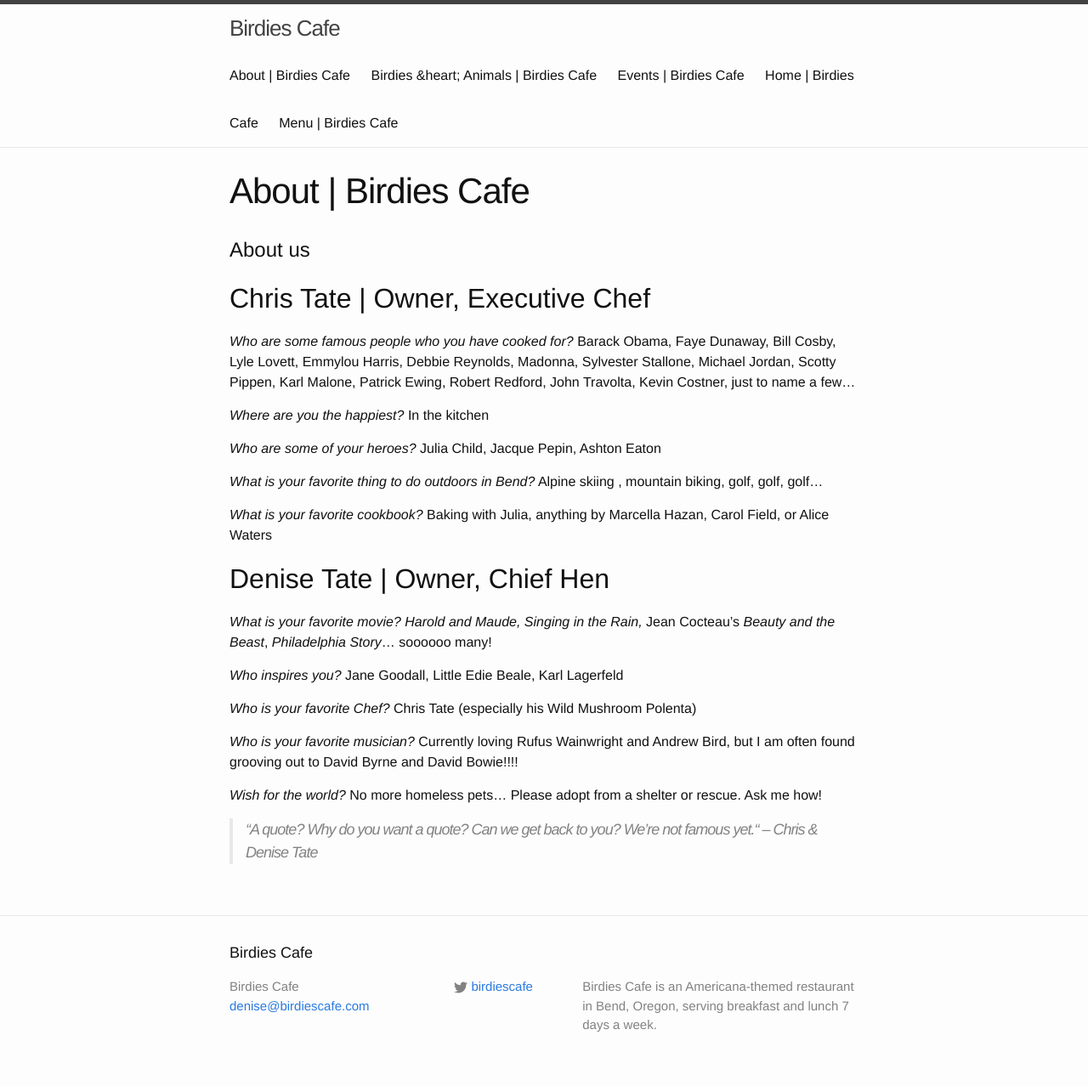
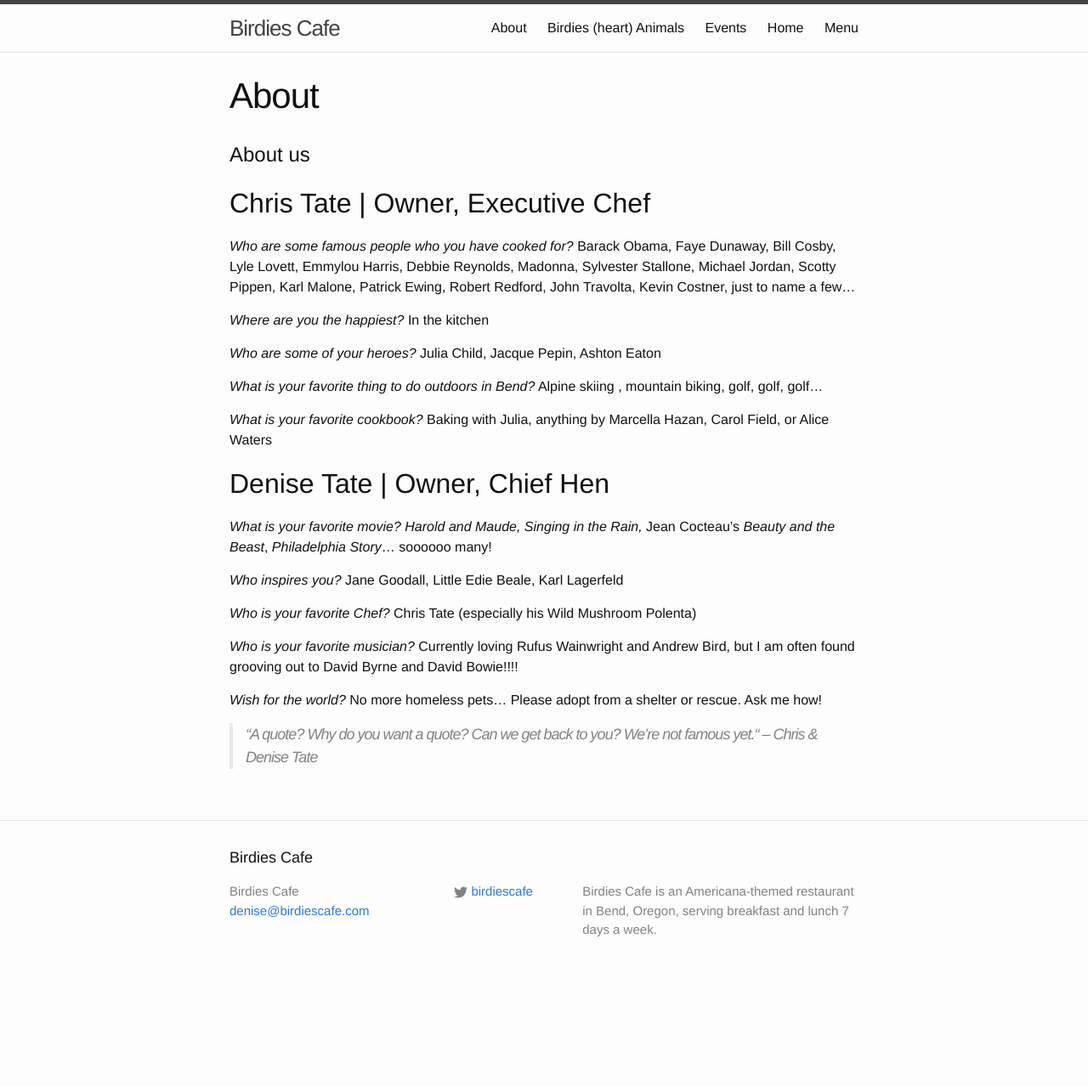
Before and after one commit to birdiescafe/birdiescafe.github.io, a Jekyll site: the page built from about.md, in a window 1280 px wide. Shown: the whole page at 85% size. Built offline with Jekyll 4.4.1, drawn with Linux system fonts in a browser that asks for light colours; after the commit the page ends 1166 px from its top, so only the background shows below that.

Commit message:
updating frontmatter

```diff
--- a/about.md
+++ b/about.md
@@ -1,6 +1,6 @@
 ---
 layout: page
-title: About | Birdies Cafe
+title: About
 permalink: /about/
 ---
 
--- a/animals.md
+++ b/animals.md
@@ -1,6 +1,6 @@
 ---
 layout: page
-title: Birdies &heart; Animals | Birdies Cafe
+title: Birdies (heart) Animals
 permalink: /animals/
 ---
 
--- a/events.md
+++ b/events.md
@@ -1,6 +1,6 @@
 ---
 layout: page
-title: Events | Birdies Cafe
+title: Events
 permalink: /events/
 ---
 
--- a/menu.md
+++ b/menu.md
@@ -1,6 +1,6 @@
 ---
 layout: page
-title: Menu | Birdies Cafe
+title: Menu
 permalink: /menu/
 ---
 
```
Also changed, not shown: index.md (+1 -1 lines).
